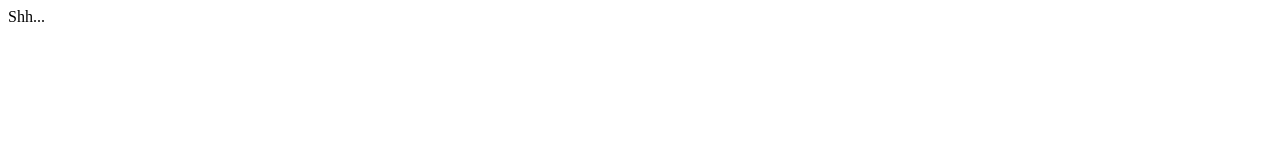
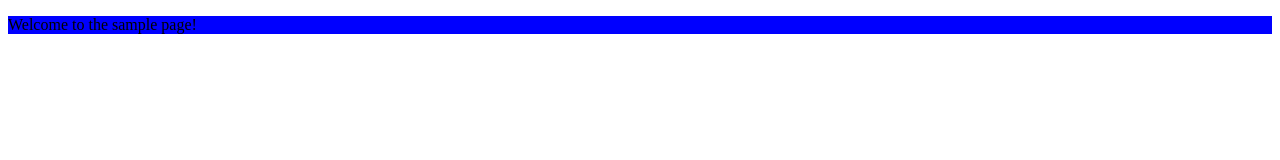
Before and after one commit to harshvardhan0-1/remote2localAC, a plain HTML site: page index.html in a window 1280 px wide. Drawn offline with Linux system fonts and the light colour scheme.

Commit message:
Add new files!

```diff
--- a/index.html
+++ b/index.html
@@ -1 +1,12 @@
-<p>Shh...</p>
+<!DOCTYPE html>
+<html lang="en">
+<head>
+    <meta charset="UTF-8">
+    <meta name="viewport" content="width=device-width, initial-scale=1.0">
+    <title>SAMPLE, PAGE</title>
+    <link rel="stylesheet" href="style.css">
+</head>
+<body>
+    <p>Welcome to the sample page!</p>
+</body>
+</html>
--- /dev/null
+++ b/style.css
@@ -0,0 +1,3 @@
+p {
+  background-color: blue;
+}
```
Also changed, not shown: 1 other file.
